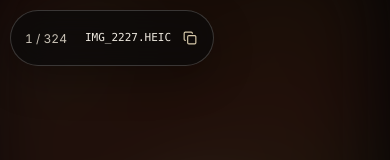
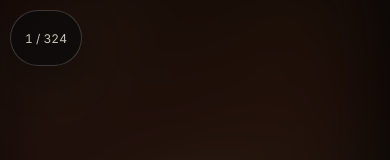
Before and after one commit to wonderwellstudio/inmemoryof, a Next.js app: page / in a window 390 px wide. Both pictures are taken after a click on the button "Start slideshow". Shown: the top 160 px of the page. Built offline with nearby package versions, Linux system fonts and the light colour scheme.

Commit message:
Improve mobile filename interaction

```diff
--- a/app/Slideshow.tsx
+++ b/app/Slideshow.tsx
@@ -15,12 +15,15 @@ export function Slideshow() {
   const [supportsHover, setSupportsHover] = useState(true);
   const [muted, setMuted] = useState(false);
   const [filenameCopied, setFilenameCopied] = useState(false);
+  const [filenameExpanded, setFilenameExpanded] = useState(false);
   const rootRef = useRef<HTMLElement>(null);
   const current = items[index] as MediaItem;
 
   const move = useCallback((direction: number) => {
     setPrevious(index);
     setIndex((index + direction + items.length) % items.length);
+    setFilenameExpanded(false);
+    setFilenameCopied(false);
   }, [index]);
 
   useEffect(() => {
@@ -57,9 +60,17 @@ export function Slideshow() {
   };
 
   const copyFilename = async () => {
+    if (!supportsHover && !filenameExpanded) {
+      setFilenameExpanded(true);
+      return;
+    }
+
     await navigator.clipboard.writeText(current.originalName);
     setFilenameCopied(true);
-    window.setTimeout(() => setFilenameCopied(false), 1600);
+    window.setTimeout(() => {
+      setFilenameCopied(false);
+      setFilenameExpanded(false);
+    }, 800);
   };
 
   return (
@@ -68,7 +79,14 @@ export function Slideshow() {
       <MediaLayer key={`current-${index}`} item={current} className={started ? "entering" : "visible"} playing={started && playing} muted={muted} onEnded={() => move(1)} />
 
       {started && (
-        <button className="filename-label" type="button" onClick={copyFilename} title="Copy filename" aria-label={`Copy filename ${current.originalName}`}>
+        <button
+          className={`filename-label ${filenameExpanded ? "expanded" : ""}`}
+          type="button"
+          onClick={copyFilename}
+          title="Copy filename"
+          aria-expanded={!supportsHover ? filenameExpanded : undefined}
+          aria-label={!supportsHover && !filenameExpanded ? "Show filename" : `Copy filename ${current.originalName}`}
+        >
           <span className="filename-counter">{index + 1} / {items.length}</span>
           <span className="filename-details">
             <span className="filename-text">{current.originalName}</span>
--- a/app/globals.css
+++ b/app/globals.css
@@ -56,7 +56,8 @@ h1 { margin: 0; font-family: var(--font-cormorant), serif; font-size: clamp(64px
   .filename-label { display: flex; }
   .filename-counter { grid-area: auto; flex: 0 0 auto; opacity: 1; transform: none; }
   .filename-details { grid-area: auto; }
-  .filename-details { max-width: calc(100vw - 100px); opacity: 1; visibility: visible; transform: none; transition: none; }
+  .filename-details { max-width: 0; opacity: 0; visibility: hidden; transform: translateX(-8px); }
+  .filename-label.expanded .filename-details { max-width: calc(100vw - 100px); opacity: 1; visibility: visible; transform: none; }
 }
 @media (max-width: 640px) {
   .controls { right: calc(10px + env(safe-area-inset-right, 0px)); left: calc(10px + env(safe-area-inset-left, 0px)); bottom: calc(10px + env(safe-area-inset-bottom, 0px)); width: auto; transform: none; background: rgba(10,10,10,.84); border-color: rgba(255,255,255,.25); box-shadow: 0 16px 48px rgba(0,0,0,.42); }
@@ -67,6 +68,7 @@ h1 { margin: 0; font-family: var(--font-cormorant), serif; font-size: clamp(64px
   .filename-label { display: flex; }
   .filename-counter { grid-area: auto; flex: 0 0 auto; opacity: 1; transform: none; }
   .filename-details { grid-area: auto; }
-  .filename-details { max-width: calc(100vw - 100px); opacity: 1; visibility: visible; transform: none; transition: none; }
+  .filename-details { max-width: 0; opacity: 0; visibility: hidden; transform: translateX(-8px); }
+  .filename-label.expanded .filename-details { max-width: calc(100vw - 100px); opacity: 1; visibility: visible; transform: none; }
 }
 @media (prefers-reduced-motion: reduce) { .media-layer.entering, .media-layer.leaving { animation-duration: .15s; } .control-actions, .controls .controls-toggle { transition-duration: .01ms; } }
```
